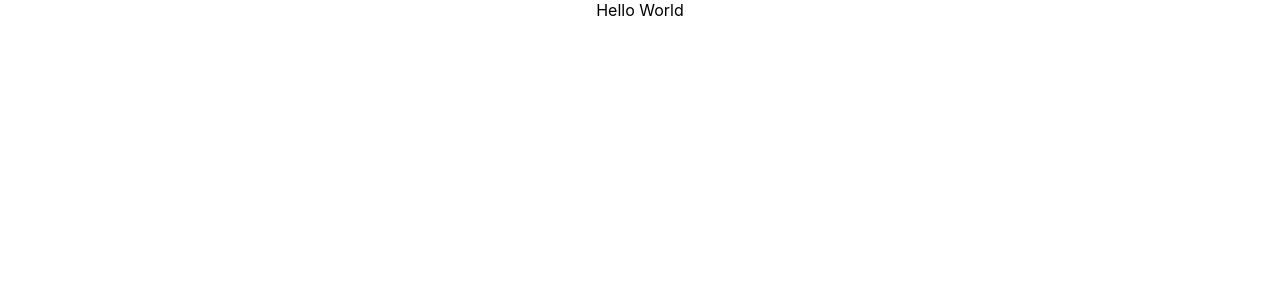
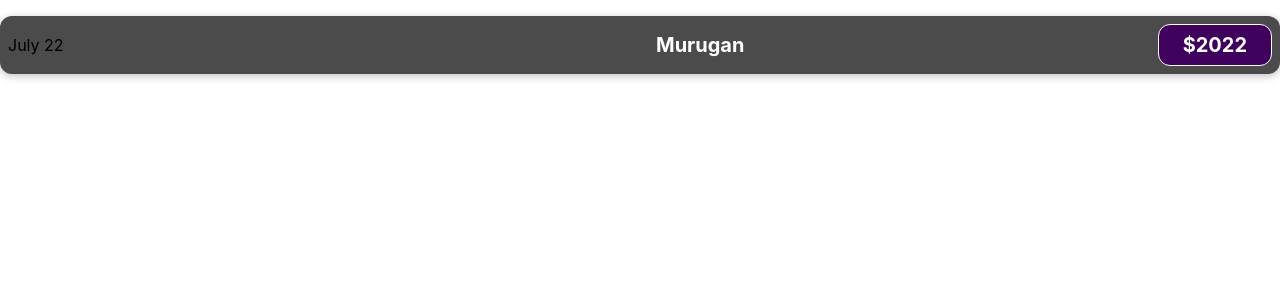
Before and after one commit to Murugan2207/ExpensiveTracker, a React (Create React App) app in the folder expensivetrackerfrontend/: page / in a window 1280 px wide. Shown: the top 300 px of the page. Built offline with nearby package versions, Linux system fonts and the light colour scheme.

Commit message:
updated app.js

```diff
--- a/expensivetrackerfrontend/src/App.js
+++ b/expensivetrackerfrontend/src/App.js
@@ -1,10 +1,33 @@
-import './App.css';
+import ExpenseItem from './components/ExpenseItem';
 
 function App() {
+
+  const expenseData=[
+    {
+      title:"Car Insurance",
+      amount:200,
+      date: new Date(2022, 7, 22)
+    },
+     {
+      title:"Bike Insurance",
+      amount:200,
+      date: new Date(2022, 7, 22)
+    },
+    {
+      title:"Health Insurance",
+      amount:200,
+      date: new Date(2022, 7, 22)
+    },
+    {
+      title:"Gym Insurance",
+      amount:200,
+      date: new Date(2022, 7, 22)
+    },
+  ]
   return (
     <div className="App">
-      <div>Hello World</div>
 
+       <ExpenseItem />
     </div>
   );
 }
--- /dev/null
+++ b/expensivetrackerfrontend/src/components/ExpenseItem.js
@@ -0,0 +1,16 @@
+import './styles/ExpenseItem.css'
+
+function ExpenseItem(){
+    return(
+        <div className='expense-item'>
+            <div className='expense-item__description'>July 22</div>
+            <div className='expense-item__description'>
+            <h2>Murugan</h2>
+            <div className='expense-item__price'>$2022</div>
+            </div>
+        </div>
+
+    )
+}
+
+export default ExpenseItem;
--- /dev/null
+++ b/expensivetrackerfrontend/src/components/styles/ExpenseItem.css
@@ -0,0 +1,54 @@
+.expense-item {
+  display: flex;
+  justify-content: space-between;
+  align-items: center;
+  box-shadow: 0 2px 8px rgba(0, 0, 0, 0.25);
+  padding: 0.5rem;
+  margin: 1rem 0;
+  border-radius: 12px;
+  background-color: #4b4b4b;
+}
+
+.expense-item__description {
+  display: flex;
+  flex-direction: column-reverse;
+  gap: 1rem;
+  align-items: flex-end;
+  justify-content: flex-start;
+  flex: 1;
+}
+
+.expense-item h2 {
+  font-size: 1rem;
+  flex: 1;
+  margin: 0 1rem;
+  color: white;
+}
+
+.expense-item__price {
+  font-size: 1rem;
+  font-weight: bold;
+  color: white;
+  background-color: #40005d;
+  border: 1px solid white;
+  padding: 0.5rem;
+  border-radius: 12px;
+}
+
+@media (min-width: 580px) {
+  .expense-item__description {
+    flex-direction: row;
+    align-items: center;
+    justify-content: flex-start;
+    flex: 1;
+  }
+
+  .expense-item__description h2 {
+    font-size: 1.25rem;
+  }
+
+  .expense-item__price {
+    font-size: 1.25rem;
+    padding: 0.5rem 1.5rem;
+  }
+}
```
